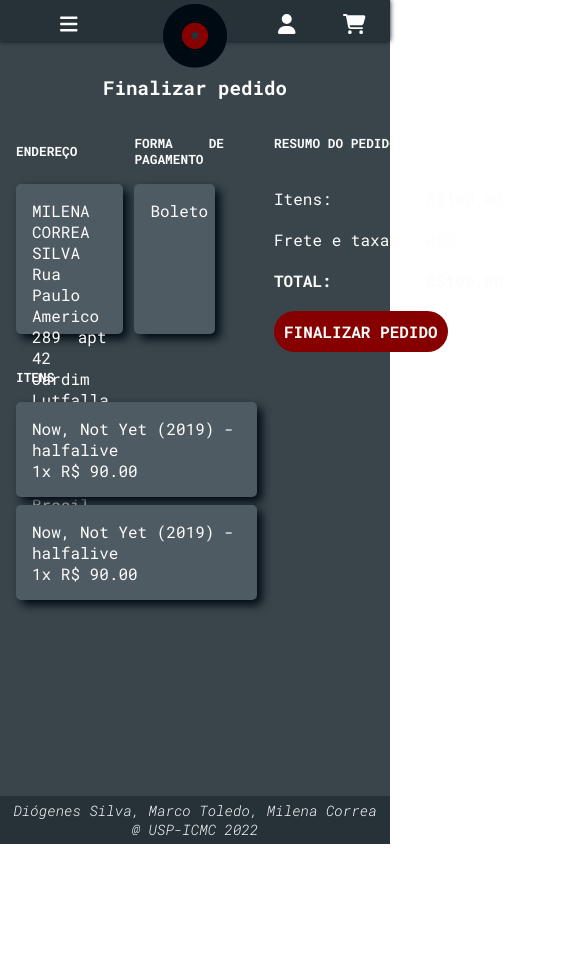
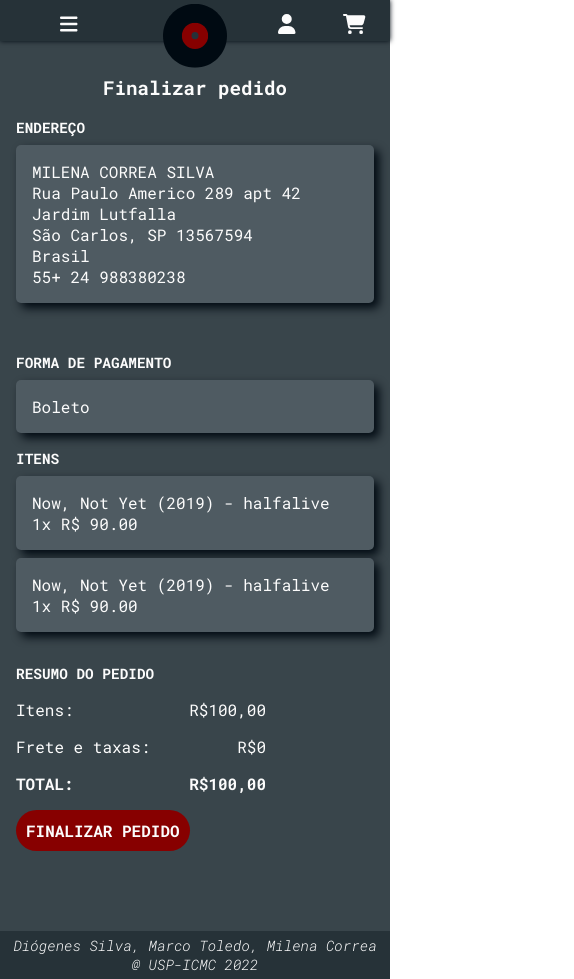
Before and after one commit to Ocramoi/TipTheSong, a Vue app in the folder tipthesong/: page /endpurchase in a window 390 px wide. Shown: the whole page, 574 px wide, since content can reach past the window. Before the commit the page ends 844 px from the top, so only its background shows below. Built offline with nearby package versions, Linux system fonts and the light colour scheme; what secure-ls, vue3-cookies would draw is missing.

Commit message:
Responsivity of EndPurchase finished

```diff
--- a/tipthesong/src/components/Payment/EndItem.vue
+++ b/tipthesong/src/components/Payment/EndItem.vue
@@ -24,8 +24,6 @@
 
 <style scoped>
     .cardItem {
-        width: 67.2%;
-        min-height: 75px;
         padding: 1rem;
         background-color: var(--primary-light);
 
--- a/tipthesong/src/views/Cart/EndPurchase.vue
+++ b/tipthesong/src/views/Cart/EndPurchase.vue
@@ -6,10 +6,14 @@
             <h2 class="active"> Finalizar pedido </h2>
         </div>
 
+        <!-- Flex for all elements -->
+        <div class="allInfo">
+            <!-- Flex for address, payment method and Itens -->
+            <div class="cartInfo">
+                <!-- Flex for addres and Payment -->
                 <div class="cart">
-            <div class="cartInfo">
-                <h4>ENDEREÇO</h4>
-                <h4>FORMA DE PAGAMENTO</h4>
+                    <div>
+                        <h3>ENDEREÇO</h3>
                         <div class="card">
                             <span> {{ client.name }} </span>
                             <br>
@@ -21,38 +25,57 @@
                             <br>
                             <span> {{ client.cellphone }} </span>
                         </div>
+                    </div>
+
+                    <div>
+                        <h3>FORMA DE PAGAMENTO</h3>
                         <div class="card">
                             <span> {{ client.payment }} </span>
                         </div>
                     </div>
+                </div>
+                <!-- flex for itens -->
+                <div class="itens">
+                    <h3> ITENS </h3>
+                    <div class="item">
+                        <EndItem v-for="item in items" :key="item.id" />
+                    </div>
+                </div>
+            </div>
+            <!-- Flex for request info -->
+            <div class="cartTotals">
+                <div>
+                    <h3>RESUMO DO PEDIDO</h3>
+                </div>
 
-            <div class="cartTotals">
-                <h4 style="grid-column: span 2">RESUMO DO PEDIDO</h4>
-
+                <div class="innerFlexContainer">
                     <div class="totalRow">
                         <span>Itens:</span>
+                    </div>
+                    <div class="totalRow">
                         <span> R$100,00 </span>
                     </div>
-
+                </div>
+                <div class="innerFlexContainer">
                     <div class="totalRow">
                         <span>Frete e taxas:</span>
+                    </div>
+                    <div class="totalRow">
                         <span> R$0 </span>
                     </div>
-
+                </div>
+                <div class="innerFlexContainer">
                     <div class="totalRow">
                         <span style = "font-weight: bold"> TOTAL: </span>
+                    </div>
+                    <div class="totalRow">
                         <span style = "font-weight: bold"> R$100,00 </span>
+                    </div>
                 </div>
 
                 <router-link to="/order" custom v-slot="{ navigate }">
-                    <button  v-on:click="navigate" role="link" style="grid-column: span 2"> FINALIZAR PEDIDO </button>
+                    <button  v-on:click="navigate" role="link"> FINALIZAR PEDIDO </button>
                 </router-link>
-            </div>
-        </div>
-        <div>
-            <h4> ITENS </h4>
-            <div class="item">
-                <EndItem v-for="item in items" :key="item.id" />
             </div>
         </div>
     </div>
@@ -100,44 +123,84 @@
 <style scoped>
 @import url('../../css/Cart.css');
 
+    h3 {
+        padding: 0;
+        margin: 0;
+    }
+
+    .allInfo {
+        display: flex;
+        flex-wrap: wrap;
+        gap: 2rem;
+        flex: 1 0 100%;
+        flex-direction: row;
+        align-items: flex-start;
+    }
+
+    .allInfo > * {
+        flex: 1;
+    }
+
     .cart {
-        display: grid;
-        grid-template-columns: auto minmax(300px, 20%);
-        column-gap: 50px;
+        display: flex;
+        gap: 50px;
+        flex-direction: row;
+        flex-wrap: wrap;
+        align-items: stretch;
+        flex: 1;
+        min-width: 300px;
+    }
+
+    .cart > * {
+        flex: 1;
+        min-width: 300px;
     }
 
     .cartTotals {
-        display: grid;
-        grid-template-columns: 1fr 1fr;
-        grid-auto-rows: min-content;
-        row-gap: 20px;
-        text-align: justify;
-        column-gap: 5px;
+        max-width: 250px;
+        min-width: min-content;
+        gap: 1rem;
+        display: flex;
+        flex-direction: column;
+        justify-content: center;
     }
 
     .cartInfo {
-        display: grid;
-        align-items: center;
-        text-align: justify;
-        grid-auto-rows: min-content;
-        grid-template-columns: repeat(2, 1fr);
+        display: flex;
+        flex-wrap: wrap;
+        gap: 1rem;
+    }
+
+    .innerFlexContainer {
+        display: flex;
+        flex-direction: row;
+        flex-wrap: wrap;
+        justify-content: space-between;
     }
 
     .card {
-        width: 90%;
-        height: 150px;
+        margin-top: 0.5rem;
         padding: 1rem;
         background-color: var(--primary-light);
-
         box-shadow: 5px 5px 10px var(--primary-dark);
         box-sizing: border-box;
         border-radius: 5px;
     }
 
+    .itens {
+        display: flex;
+        flex-direction: column;
+        width: 100%;
+    }
+
     .item {
         display: flex;
         flex-direction: column;
+        justify-content: space-around;
+        flex-wrap: wrap;
+        align-items: stretch;
         gap: 0.5rem;
+        margin-top: 0.5rem;
     }
 
     .totalRow {
```
Lines whose indentation alone changed are shown as unchanged.
